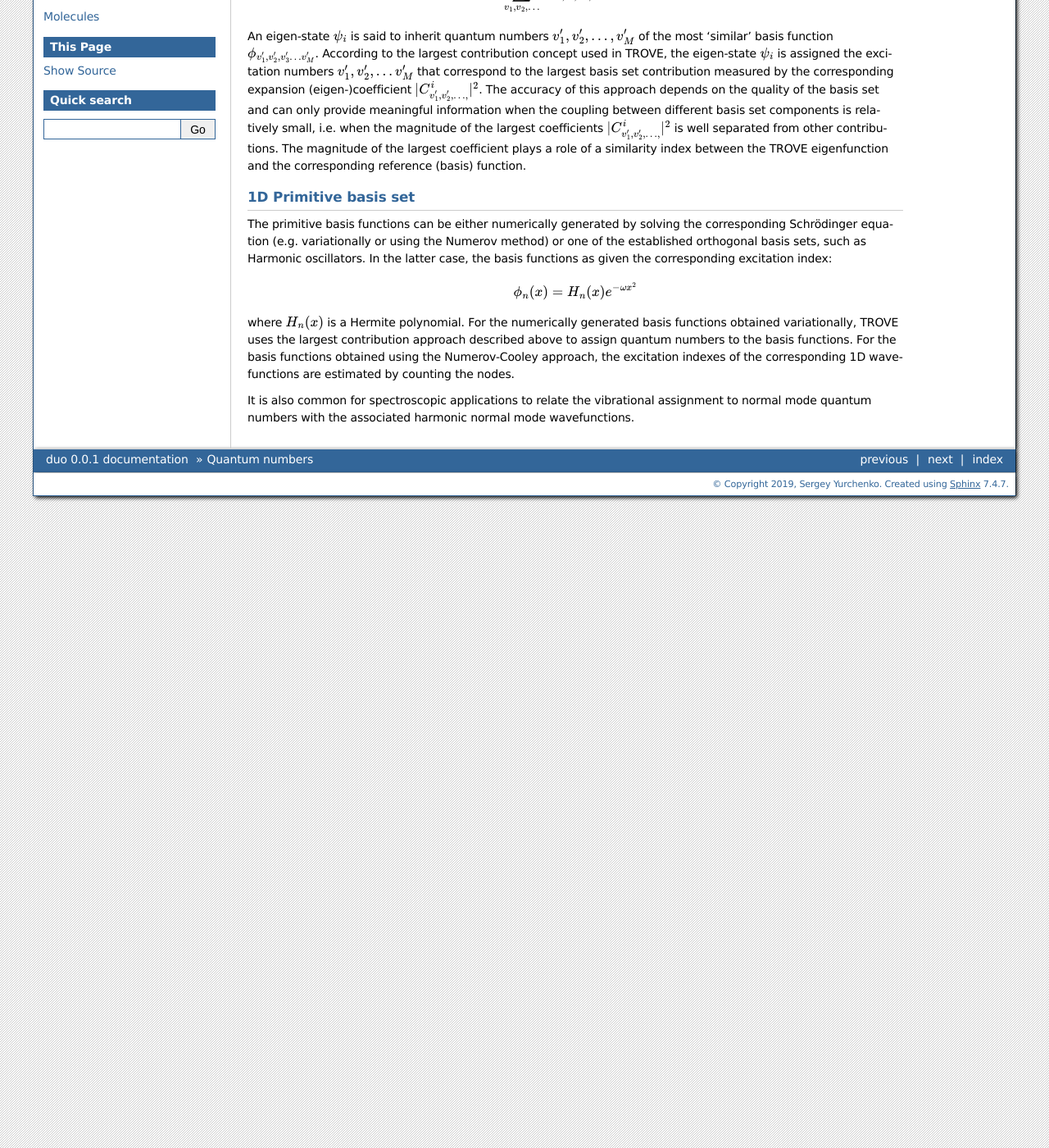
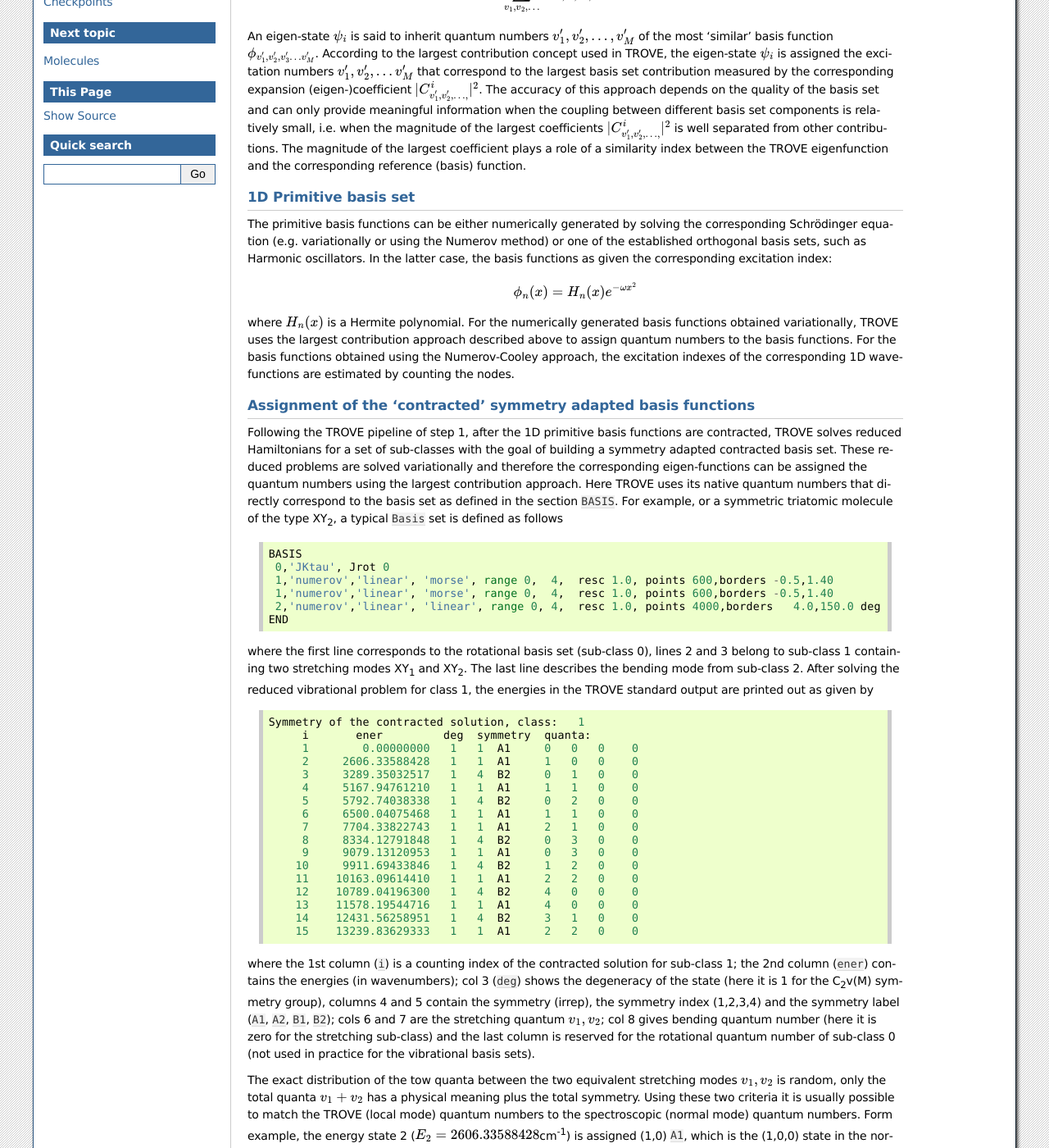
Before and after one commit to Trovemaster/TROVE, a Sphinx documentation site: the page built from docs/source/quantumnumbers.rst, in a window 1280 px wide and 1400 px high, scrolled down 270 px. Shown: the whole window at 82% size. Built offline with Sphinx 7.4.7, drawn with Linux system fonts in a browser that asks for light colours; formulas are drawn with MathJax 3; some of the changed text lies outside the part shown.

Commit message:
dms N2O and QN doc

```diff
--- a/docs/source/quantumnumbers.rst
+++ b/docs/source/quantumnumbers.rst
@@ -30,6 +30,67 @@
 
 
 
+Assignment of the 'contracted' symmetry adapted basis functions
+---------------------------------------------------------------
+
+Following the TROVE pipeline of step 1, after the 1D primitive basis functions are contracted, TROVE solves reduced Hamiltonians for  a set of sub-classes with the goal of building a symmetry adapted contracted basis set. These reduced problems are solved variationally and therefore the corresponding eigen-functions can be assigned the quantum numbers using the largest contribution approach. Here TROVE uses its native quantum numbers that directly correspond to the basis set as defined in the section ``BASIS``.  For example, or a symmetric triatomic molecule of the type XY\ :sub:`2`\ , a typical ``Basis`` set is defined as follows
+::
+
+    BASIS
+     0,'JKtau', Jrot 0
+     1,'numerov','linear', 'morse', range 0,  4,  resc 1.0, points 600,borders -0.5,1.40
+     1,'numerov','linear', 'morse', range 0,  4,  resc 1.0, points 600,borders -0.5,1.40
+     2,'numerov','linear', 'linear', range 0, 4,  resc 1.0, points 4000,borders   4.0,150.0 deg
+    END
+
+where the first line corresponds to the rotational basis set (sub-class 0), lines 2 and 3 belong to sub-class 1 containing two stretching modes XY\ :sub:`1` and XY\ :sub:`2`.  The last line describes the bending mode from sub-class 2. After solving the reduced vibrational problem for class 1, the energies in the TROVE standard output are printed out as given by
+::
+
+     Symmetry of the contracted solution, class:   1
+          i       ener         deg  symmetry  quanta:
+          1        0.00000000   1   1  A1     0   0   0    0
+          2     2606.33588428   1   1  A1     1   0   0    0
+          3     3289.35032517   1   4  B2     0   1   0    0
+          4     5167.94761210   1   1  A1     1   1   0    0
+          5     5792.74038338   1   4  B2     0   2   0    0
+          6     6500.04075468   1   1  A1     1   1   0    0
+          7     7704.33822743   1   1  A1     2   1   0    0
+          8     8334.12791848   1   4  B2     0   3   0    0
+          9     9079.13120953   1   1  A1     0   3   0    0
+         10     9911.69433846   1   4  B2     1   2   0    0
+         11    10163.09614410   1   1  A1     2   2   0    0
+         12    10789.04196300   1   4  B2     4   0   0    0
+         13    11578.19544716   1   1  A1     4   0   0    0
+         14    12431.56258951   1   4  B2     3   1   0    0
+         15    13239.83629333   1   1  A1     2   2   0    0
+
+
+where the 1st column (``i``) is a counting index of the contracted solution for sub-class 1; the 2nd column (``ener``) contains the energies (in wavenumbers); col 3 (``deg``) shows the degeneracy of the state (here it is 1 for the C\ :sub:`2`\ v(M) symmetry group), columns 4 and 5 contain the symmetry (irrep), the symmetry index (1,2,3,4) and the symmetry label (``A1``, ``A2``, ``B1``, ``B2``); cols 6 and 7 are the stretching quantum :math:`v_1,v_2`; col 8 gives bending quantum number (here it is zero for the stretching sub-class) and the last column is reserved for the rotational quantum number of sub-class 0 (not used in practice for the vibrational basis sets).
+
+The exact distribution of the tow quanta between the two equivalent stretching modes :math:`v_1,v_2` is random, only the total quanta :math:`v_1+v_2` has a physical meaning plus the total symmetry. Using these two criteria it is usually possible to match the TROVE (local mode) quantum numbers to the spectroscopic (normal mode) quantum numbers. Form example, the energy state 2 (:math:`E_2 = 2606.33588428`\ cm\ :sup:`-1`) is assigned (1,0) ``A1``, which is the (1,0,0) state in the normal mode notation. The next energy state 3 (:math:`E_2 = 3289.35032517`\ cm\ :sup:`-1`) is (0,1) ``B2`` has the same total number of quanta (1), but has the symmetry :math:`B_2`, which corresponds to the (0,0,1) state in the normal mode notation.
+
+
+The second sub-class in the case of the XY2 molecules  is classified as follows:
+::
+
+      Symmetry of the contracted solution, class:   2
+           i       ener         deg  symmetry  quanta:
+           1        0.00000000   1   1  A1     0   0   0    0
+           2     1186.71845689   1   1  A1     0   0   1    0
+           3     2368.45025285   1   1  A1     0   0   2    0
+           4     3547.01501601   1   1  A1     0   0   3    0
+           5     4728.42983827   1   1  A1     0   0   4    0
+
+with only one active TROVE mode 3 :math:`v_3`\ , which is directly mapped to the normal mode states :math:`(0,v_3,0)`.
+
+
+
+
+
+
+
+
+
 
 
 
```
Also changed, not shown: 1 other file.
